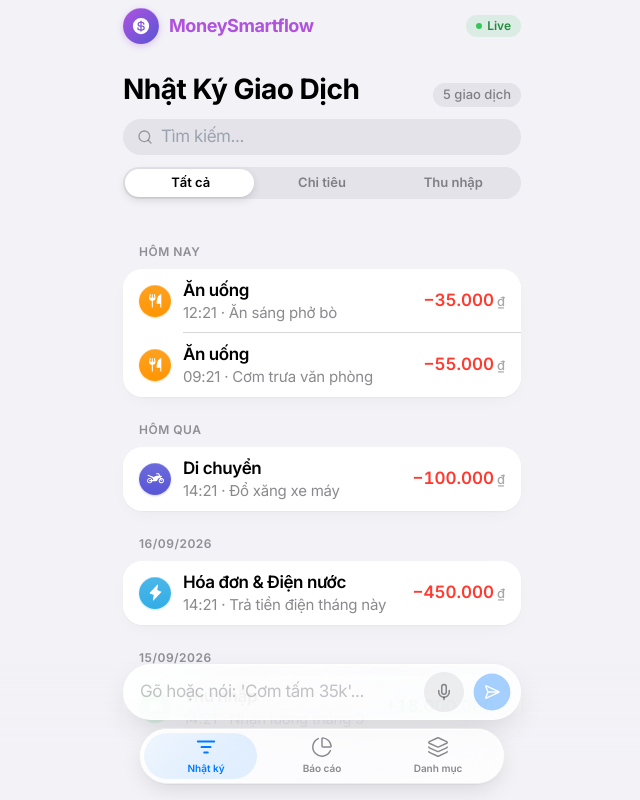
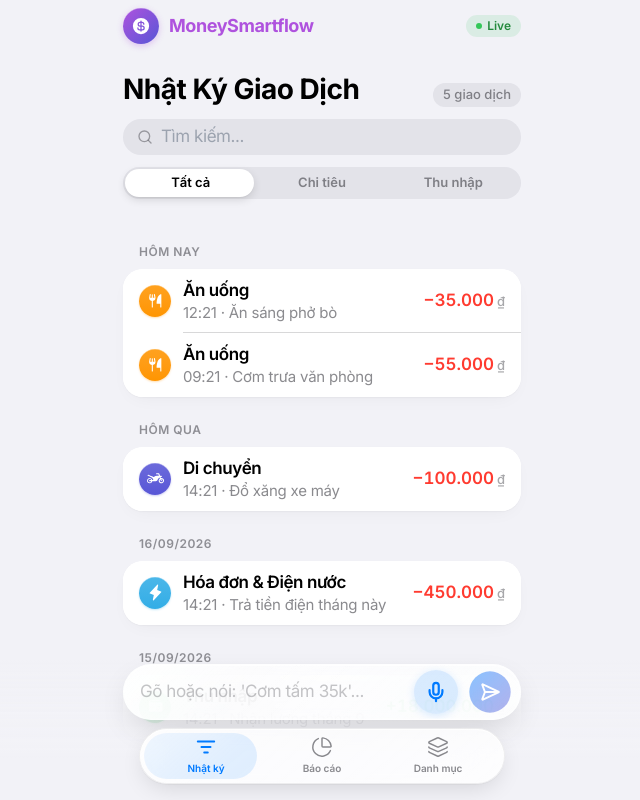
Before and after one commit to nguyennhuttan31594/MoneySmart, a Next.js app: page / in a window 1280 px wide. Shown: the whole page, without its empty margins (318-958 px from the left). Built offline with nearby package versions, Linux system fonts and the light colour scheme; no server answers; the database is empty.

Commit message:
feat(voice-fab): enlarge mic and send icons to 22px, enhance button contrast and shadows

```diff
--- a/components/VoiceFAB.tsx
+++ b/components/VoiceFAB.tsx
@@ -191,26 +191,30 @@ export const VoiceFAB: React.FC<VoiceFABProps> = ({
           />
 
           {/* Action buttons wrapper */}
-          <div style={{ display: 'flex', alignItems: 'center', gap: 8, zIndex: 2, alignSelf: isFocused ? 'flex-end' : 'center' }}>
-            {/* Mic button */}
+          <div style={{ display: 'flex', alignItems: 'center', gap: 10, zIndex: 2, alignSelf: isFocused ? 'flex-end' : 'center' }}>
+            {/* Mic button — 44px circle, icon 22px */}
             <button
               type="button"
               onClick={toggleListen}
               disabled={isProcessing}
               aria-label={isListening ? 'Dừng ghi âm' : 'Bắt đầu ghi âm'}
-              className="fab-btn"
+              className="fab-btn press-scale"
               style={{
-                width: 40,
-                height: 40,
+                width: 44,
+                height: 44,
                 borderRadius: '50%',
-                background: isListening ? '#FF3B30' : 'rgba(118, 118, 128, 0.12)',
-                color: isListening ? '#FFFFFF' : 'rgba(60, 60, 67, 0.60)',
+                background: isListening
+                  ? 'linear-gradient(135deg, #FF3B30 0%, #E02B20 100%)'
+                  : 'rgba(0, 122, 255, 0.14)',
+                color: isListening ? '#FFFFFF' : '#007AFF',
                 position: 'relative',
                 display: 'flex',
                 alignItems: 'center',
                 justifyContent: 'center',
                 border: 'none',
                 cursor: 'pointer',
+                boxShadow: isListening ? '0 4px 14px rgba(255,59,48,0.40)' : '0 2px 8px rgba(0,122,255,0.15)',
+                flexShrink: 0,
               }}
             >
               {/* Ripple rings when recording */}
@@ -222,37 +226,38 @@ export const VoiceFAB: React.FC<VoiceFABProps> = ({
                 </>
               )}
               {isListening
-                ? <MicOff style={{ width: 18, height: 18 }} aria-hidden="true" />
-                : <Mic style={{ width: 18, height: 18 }} strokeWidth={2} aria-hidden="true" />
+                ? <MicOff style={{ width: 22, height: 22 }} strokeWidth={2.4} aria-hidden="true" />
+                : <Mic style={{ width: 22, height: 22 }} strokeWidth={2.4} aria-hidden="true" />
               }
             </button>
 
-            {/* Send button */}
+            {/* Send button — 44px circle, icon 22px */}
             <button
               type="submit"
               disabled={!hasContent || isProcessing}
               aria-label="Gửi giao dịch"
               className="fab-btn press-scale"
               style={{
-                width: 40,
-                height: 40,
+                width: 44,
+                height: 44,
                 borderRadius: '50%',
-                background: '#007AFF',
+                background: 'linear-gradient(135deg, #007AFF 0%, #5856D6 100%)',
                 color: '#FFFFFF',
-                opacity: hasContent && !isProcessing ? 1 : 0.35,
-                transform: hasContent && !isProcessing ? 'scale(1)' : 'scale(0.92)',
-                transition: 'opacity 280ms cubic-bezier(0.32,0.72,0,1), transform 280ms cubic-bezier(0.32,0.72,0,1)',
-                boxShadow: hasContent ? '0 4px 12px rgba(0,122,255,0.35)' : 'none',
+                opacity: hasContent && !isProcessing ? 1 : 0.45,
+                transform: hasContent && !isProcessing ? 'scale(1)' : 'scale(0.94)',
+                transition: 'all 280ms cubic-bezier(0.32,0.72,0,1)',
+                boxShadow: hasContent ? '0 4px 16px rgba(0,122,255,0.45)' : 'none',
                 display: 'flex',
                 alignItems: 'center',
                 justifyContent: 'center',
                 border: 'none',
                 cursor: hasContent && !isProcessing ? 'pointer' : 'default',
+                flexShrink: 0,
               }}
             >
               {isProcessing
-                ? <Loader2 style={{ width: 18, height: 18, animation: 'spin 1s linear infinite' }} aria-hidden="true" />
-                : <SendHorizonal style={{ width: 18, height: 18 }} aria-hidden="true" />
+                ? <Loader2 style={{ width: 22, height: 22, animation: 'spin 1s linear infinite' }} aria-hidden="true" />
+                : <SendHorizonal style={{ width: 22, height: 22 }} strokeWidth={2.2} aria-hidden="true" />
               }
             </button>
           </div>
```
